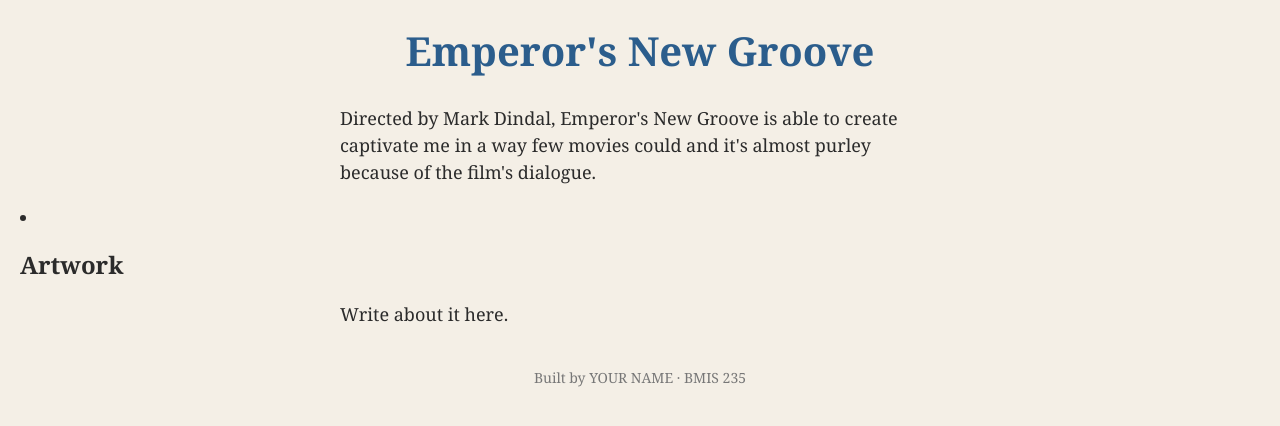
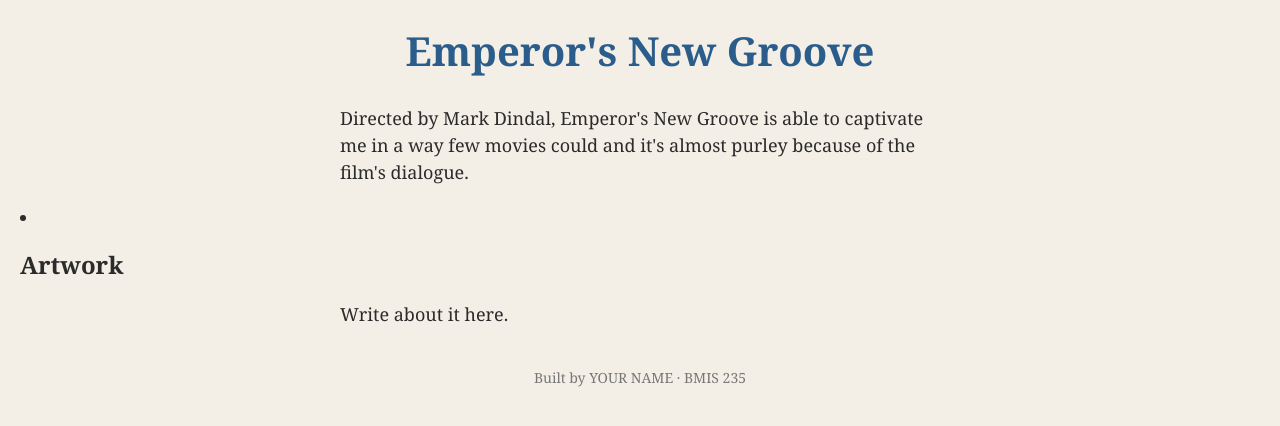
Before and after one commit to lincolnjent-lab/bmis235-html-3, a plain HTML site: page page1.html in a window 1280 px wide. Shown: the part 90-516 px from the top of the page. Drawn offline with Linux system fonts and the light colour scheme.

Commit message:
Fix typo in movie description

```diff
--- a/page1.html
+++ b/page1.html
@@ -29,7 +29,7 @@
 </nav>
 
 <h1>Emperor's New Groove</h1>
-<p>Directed by Mark Dindal, Emperor's New Groove is able to create captivate me in a way few movies could and it's almost purley because of the film's dialogue.</p>
+<p>Directed by Mark Dindal, Emperor's New Groove is able to captivate me in a way few movies could and it's almost purley because of the film's dialogue.</p>
   <li><h2>Artwork</h2></li>
 
 <p>Write about it here.</p>
```
